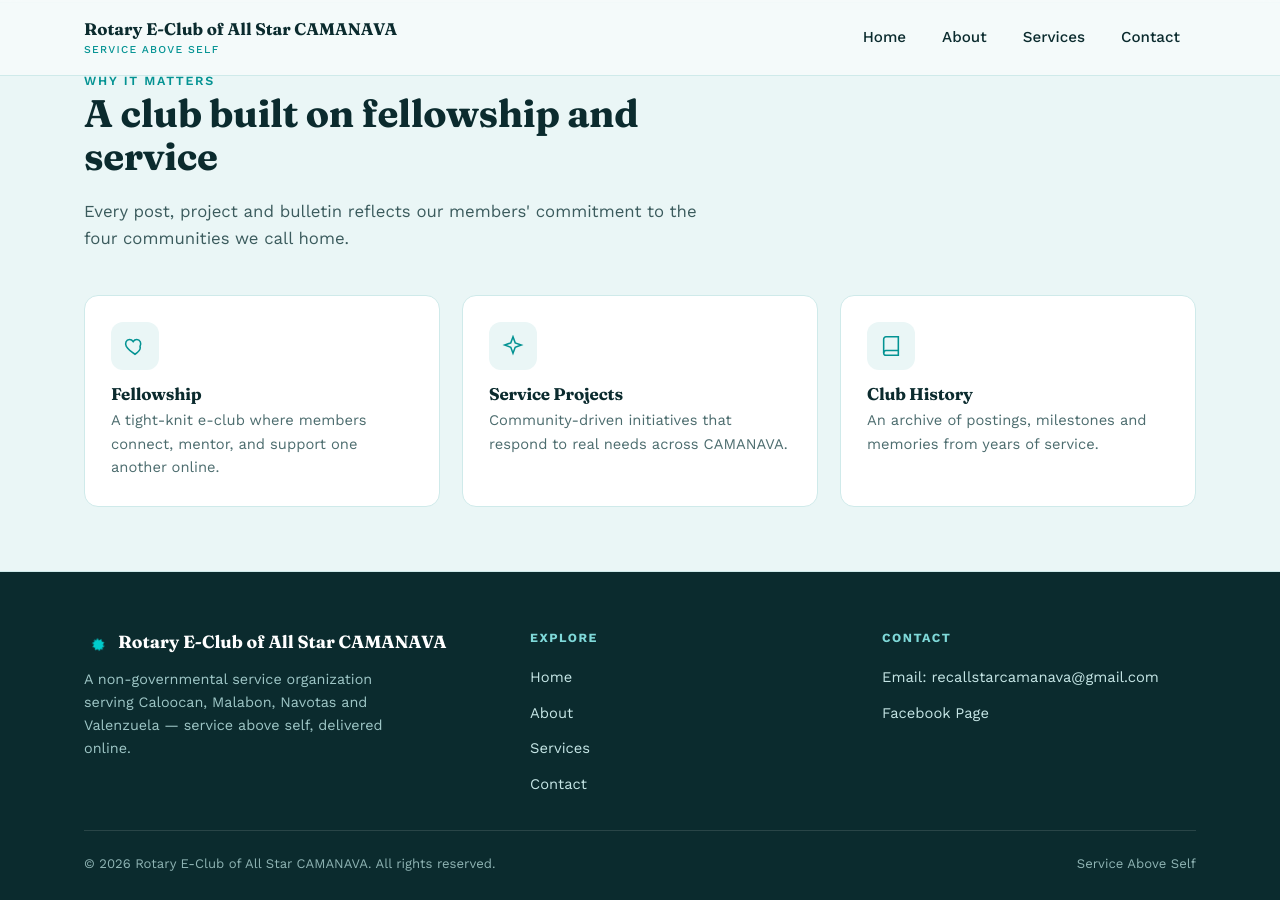
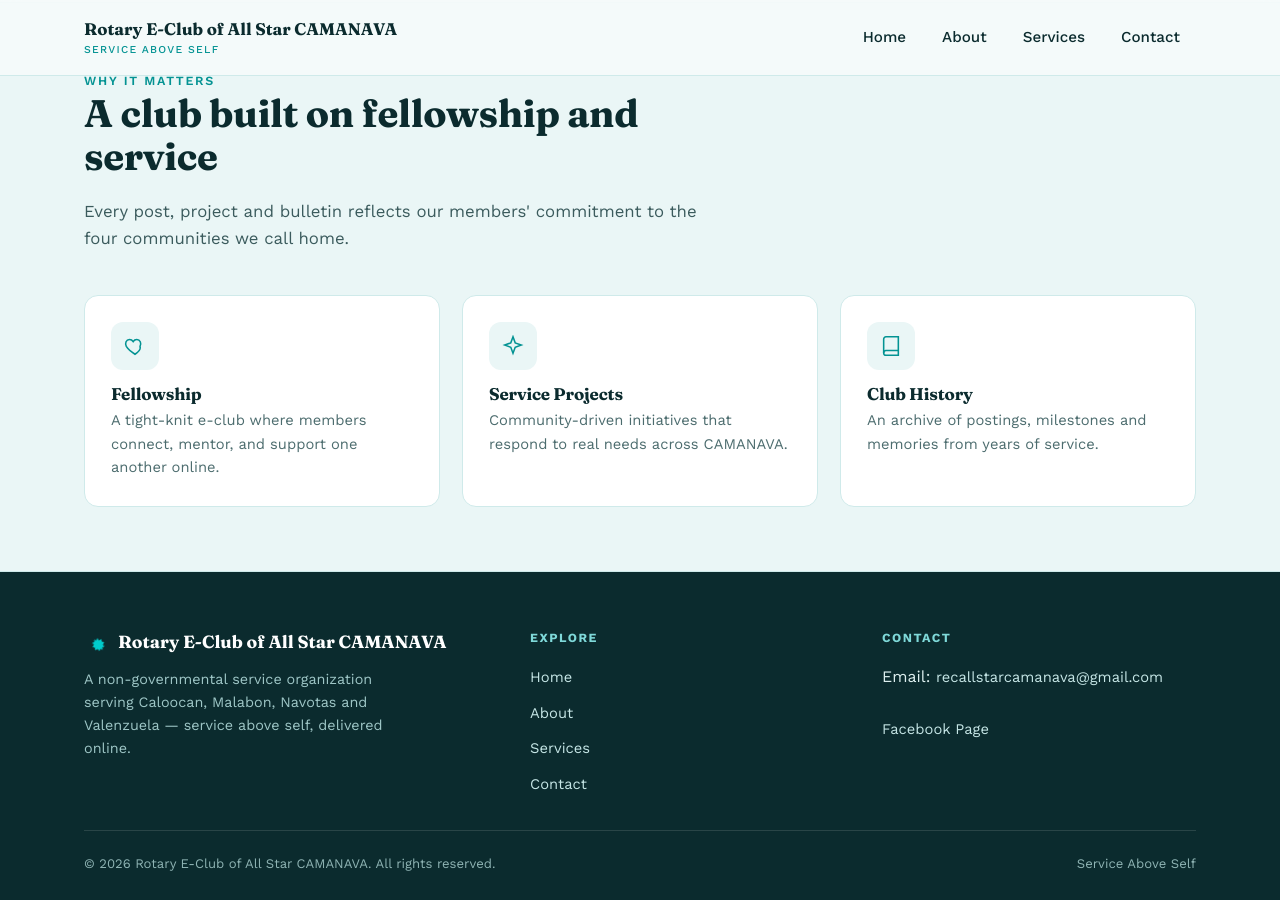
Before and after one commit to allstarcamanava/allstarcamanava.github.io, a Jekyll site: the page built from index.html, in a window 1280 px wide and 900 px high, scrolled down 1368 px. Built offline with Jekyll 4.4.1, drawn with Linux system fonts in a browser that asks for light colours.

Commit message:
Refactor email contact display in footer
Updated email contact format in footer.

```diff
--- a/_includes/footer.html
+++ b/_includes/footer.html
@@ -30,9 +30,12 @@
         <ul>
           <!-- <li>Phone: Not applicable</li> -->
           <li>
-            <a href="mailto:recallstarcamanava@gmail.com">
-              Email: recallstarcamanava@gmail.com
-            </a>
+            <p>
+              Email:
+              <a href="mailto:recallstarcamanava@gmail.com">
+                recallstarcamanava@gmail.com
+              </a>
+            </p>
           </li>
           <!-- <li>Service area: placeholder, added soon</li> -->
           <li>
```
